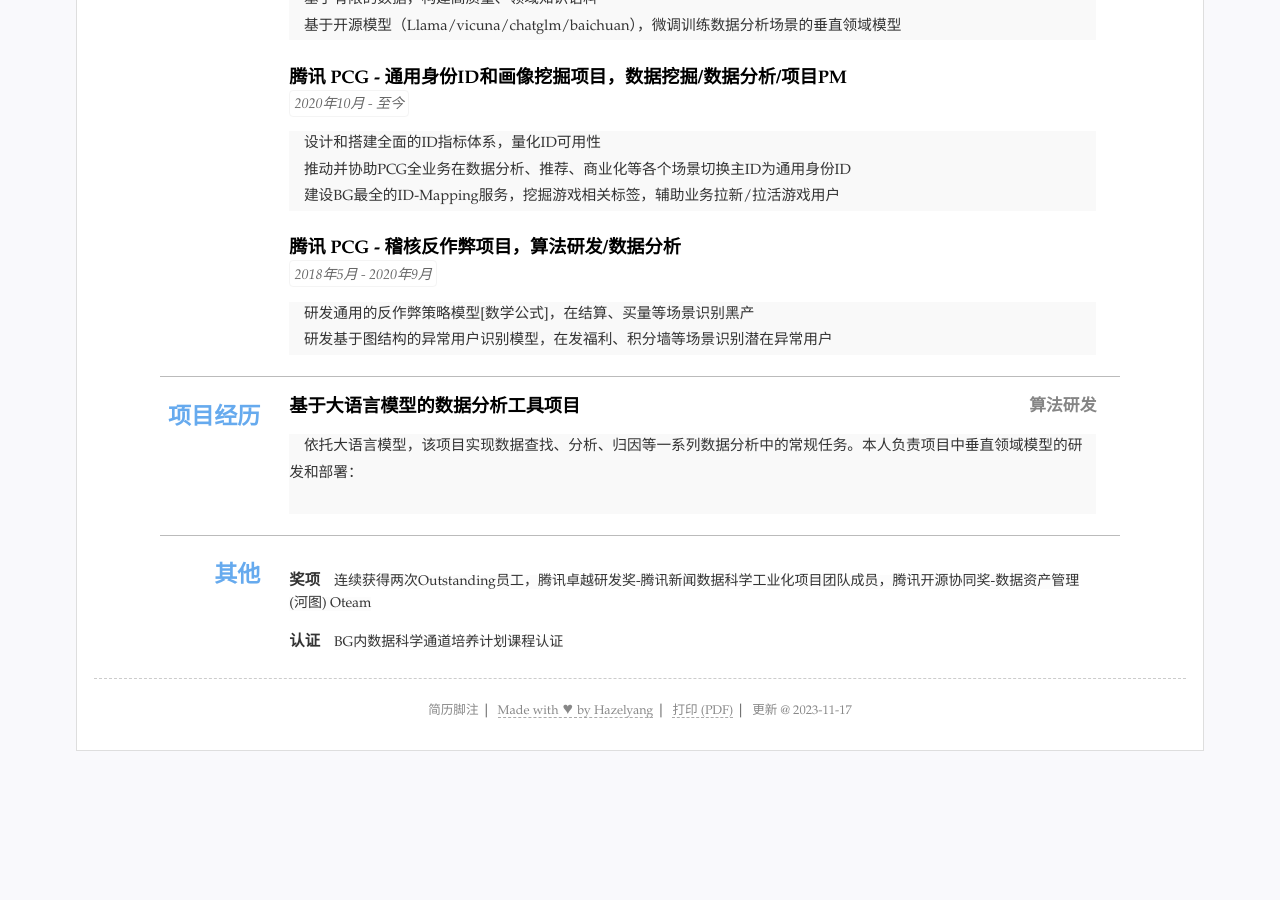
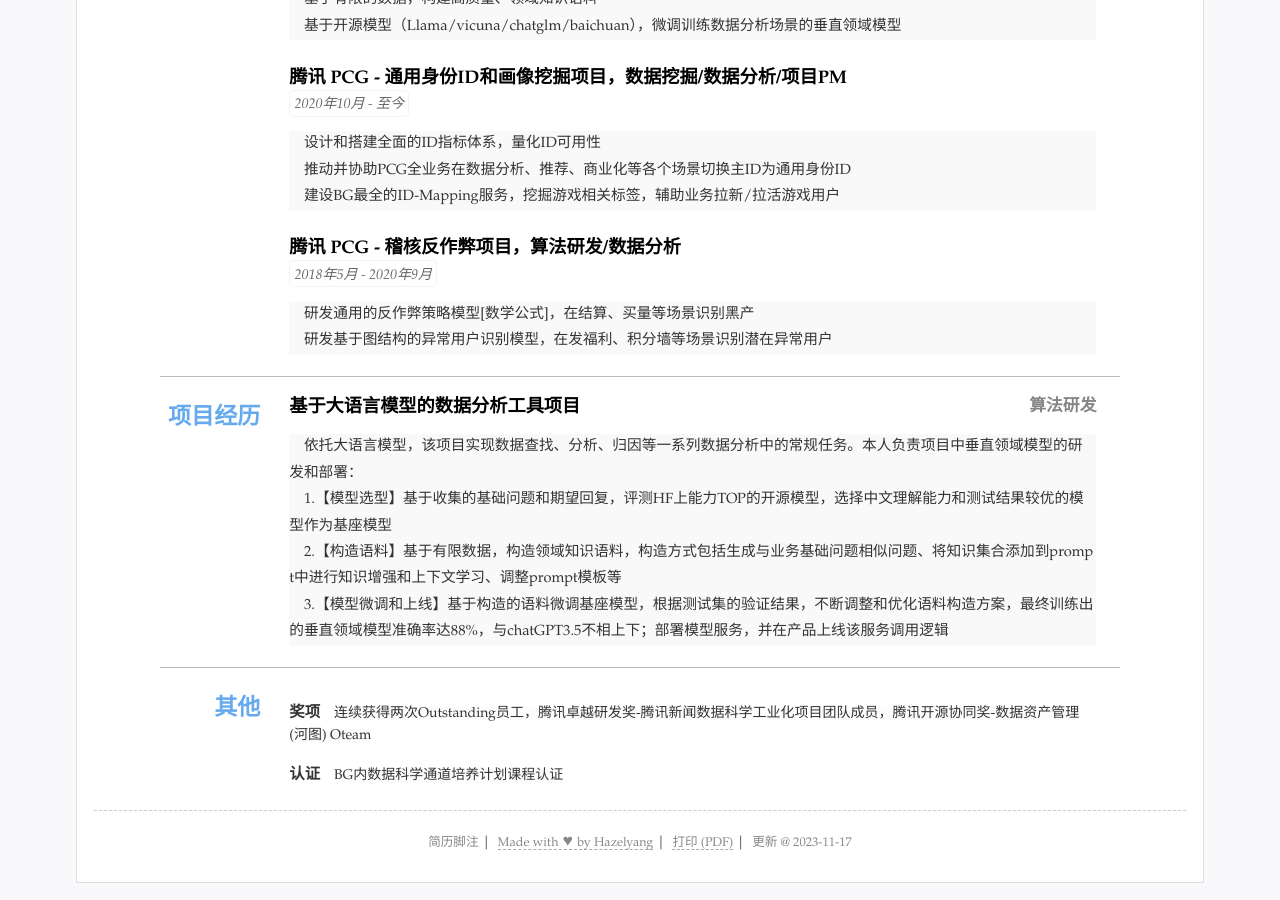
Before and after one commit to wenruity/resume1, a Jekyll site: the page built from index.html, in a window 1280 px wide and 900 px high, scrolled down 756 px. Built offline with Jekyll 4.4.1, drawn with Linux system fonts in a browser that asks for light colours; before the commit the page ends 1523 px from its top, so only the background shows below that.

Commit message:
Update resume.yml

```diff
--- a/_data/resume.yml
+++ b/_data/resume.yml
@@ -121,6 +121,10 @@ main: #简历主要内容，
     # - 用户调研
     # - ABtest
     detail: 依托大语言模型，该项目实现数据查找、分析、归因等一系列数据分析中的常规任务。本人负责项目中垂直领域模型的研发和部署： <br>  &nbsp &nbsp
+            1.【模型选型】基于收集的基础问题和期望回复，评测HF上能力TOP的开源模型，选择中文理解能力和测试结果较优的模型作为基座模型 <br>  &nbsp &nbsp
+            2.【构造语料】基于有限数据，构造领域知识语料，构造方式包括生成与业务基础问题相似问题、将知识集合添加到prompt中进行知识增强和上下文学习、调整prompt模板等 <br>  &nbsp &nbsp
+            3.【模型微调和上线】基于构造的语料微调基座模型，根据测试集的验证结果，不断调整和优化语料构造方案，最终训练出的垂直领域模型准确率达88%，与chatGPT3.5不相上下；部署模型服务，并在产品上线该服务调用逻辑
+
     sub: 算法研发
 
 #   - title: 通用身份ID和画像挖掘项目
```
